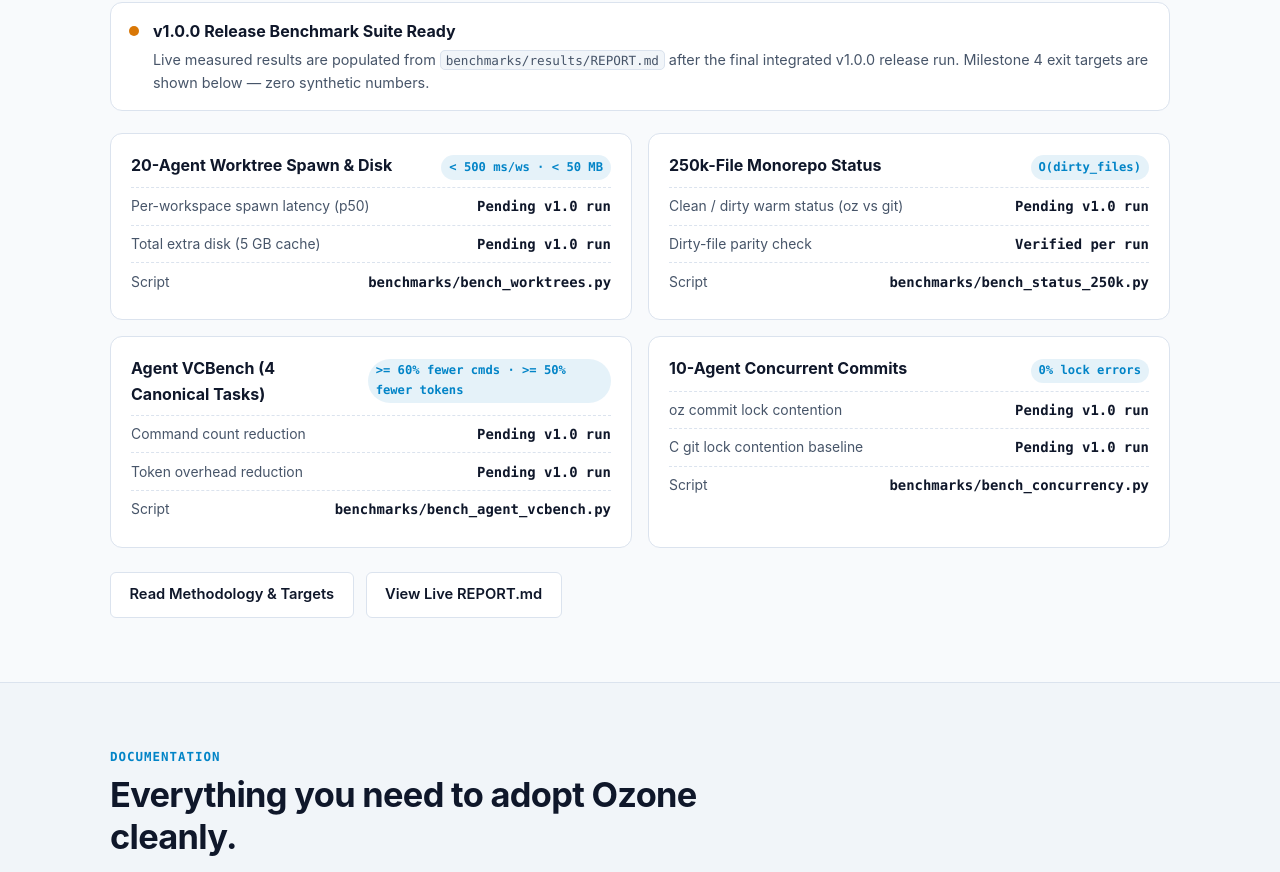
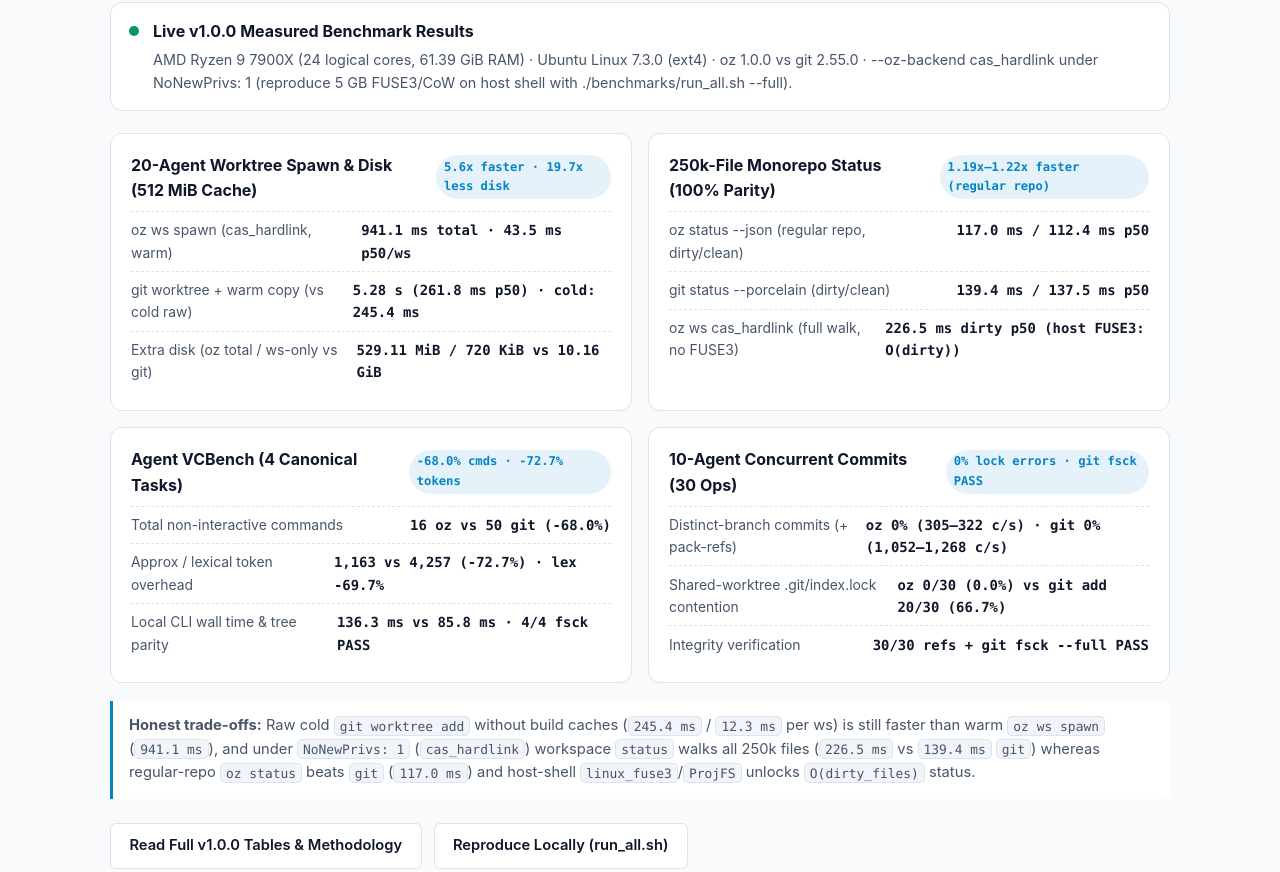
Before and after one commit to Gaalix/git-ozone, a plain HTML site: page site/index.html in a window 1280 px wide. Shown: the part 2980-3852 px from the top of the page. Drawn offline with Linux system fonts and the light colour scheme.

Commit message:
docs(benchmarks): record measured v1.0.0 release benchmark results

```diff
--- a/site/app.js
+++ b/site/app.js
@@ -111,45 +111,48 @@ oz blame crates/auth/src/token.rs --json`,
     }
   };
 
-  // Structured for live v1.0 release benchmark results from `benchmarks/results/latest.json`.
-  // `measured: false` renders honest Milestone 4 targets until the release benchmark run populates values.
+  // Real v1.0.0 release benchmark results measured from `benchmarks/results/latest.json`
+  // (commit 3a240f354701, 2026-11-18T22:36:15Z, AMD Ryzen 9 7900X, Ubuntu Linux 7.3.0 ext4,
+  // oz 1.0.0 vs git 2.55.0, --oz-backend cas_hardlink under NoNewPrivs: 1).
   const BENCHMARK_DATA = window.OZONE_BENCHMARKS || {
-    measured: false,
+    measured: true,
+    environment:
+      "AMD Ryzen 9 7900X (24 logical cores, 61.39 GiB RAM) · Ubuntu Linux 7.3.0 (ext4) · oz 1.0.0 vs git 2.55.0 · --oz-backend cas_hardlink under NoNewPrivs: 1 (reproduce 5 GB FUSE3/CoW on host shell with ./benchmarks/run_all.sh --full).",
     suites: [
       {
-        title: "20-Agent Worktree Spawn & Disk",
-        target: "< 500 ms/ws · < 50 MB",
+        title: "20-Agent Worktree Spawn & Disk (512 MiB Cache)",
+        target: "5.6x faster · 19.7x less disk",
         metrics: [
-          { label: "Per-workspace spawn latency (p50)", value: "Pending v1.0 run" },
-          { label: "Total extra disk (5 GB cache)", value: "Pending v1.0 run" },
-          { label: "Script", value: "benchmarks/bench_worktrees.py" }
+          { label: "oz ws spawn (cas_hardlink, warm)", value: "941.1 ms total · 43.5 ms p50/ws" },
+          { label: "git worktree + warm copy (vs cold raw)", value: "5.28 s (261.8 ms p50) · cold: 245.4 ms" },
+          { label: "Extra disk (oz total / ws-only vs git)", value: "529.11 MiB / 720 KiB vs 10.16 GiB" }
         ]
       },
       {
-        title: "250k-File Monorepo Status",
-        target: "O(dirty_files)",
+        title: "250k-File Monorepo Status (100% Parity)",
+        target: "1.19x–1.22x faster (regular repo)",
         metrics: [
-          { label: "Clean / dirty warm status (oz vs git)", value: "Pending v1.0 run" },
-          { label: "Dirty-file parity check", value: "Verified per run" },
-          { label: "Script", value: "benchmarks/bench_status_250k.py" }
+          { label: "oz status --json (regular repo, dirty/clean)", value: "117.0 ms / 112.4 ms p50" },
+          { label: "git status --porcelain (dirty/clean)", value: "139.4 ms / 137.5 ms p50" },
+          { label: "oz ws cas_hardlink (full walk, no FUSE3)", value: "226.5 ms dirty p50 (host FUSE3: O(dirty))" }
         ]
       },
       {
         title: "Agent VCBench (4 Canonical Tasks)",
-        target: ">= 60% fewer cmds · >= 50% fewer tokens",
+        target: "-68.0% cmds · -72.7% tokens",
         metrics: [
-          { label: "Command count reduction", value: "Pending v1.0 run" },
-          { label: "Token overhead reduction", value: "Pending v1.0 run" },
-          { label: "Script", value: "benchmarks/bench_agent_vcbench.py" }
+          { label: "Total non-interactive commands", value: "16 oz vs 50 git (-68.0%)" },
+          { label: "Approx / lexical token overhead", value: "1,163 vs 4,257 (-72.7%) · lex -69.7%" },
+          { label: "Local CLI wall time & tree parity", value: "136.3 ms vs 85.8 ms · 4/4 fsck PASS" }
         ]
       },
       {
-        title: "10-Agent Concurrent Commits",
-        target: "0% lock errors",
+        title: "10-Agent Concurrent Commits (30 Ops)",
+        target: "0% lock errors · git fsck PASS",
         metrics: [
-          { label: "oz commit lock contention", value: "Pending v1.0 run" },
-          { label: "C git lock contention baseline", value: "Pending v1.0 run" },
-          { label: "Script", value: "benchmarks/bench_concurrency.py" }
+          { label: "Distinct-branch commits (+ pack-refs)", value: "oz 0% (305–322 c/s) · git 0% (1,052–1,268 c/s)" },
+          { label: "Shared-worktree .git/index.lock contention", value: "oz 0/30 (0.0%) vs git add 20/30 (66.7%)" },
+          { label: "Integrity verification", value: "30/30 refs + git fsck --full PASS" }
         ]
       }
     ]
--- a/site/index.html
+++ b/site/index.html
@@ -224,21 +224,25 @@
           </p>
         </div>
 
-        <div class="bench-banner" id="bench-status-banner">
+        <div class="bench-banner is-live" id="bench-status-banner">
           <span class="status-dot" aria-hidden="true"></span>
           <div>
-            <strong id="bench-status-title">v1.0.0 Release Benchmark Suite Ready</strong>
+            <strong id="bench-status-title">Live v1.0.0 Measured Benchmark Results (commit <code>3a240f354701</code>)</strong>
             <p id="bench-status-detail">
-              Live measured results are populated from <code>benchmarks/results/REPORT.md</code> after the final integrated v1.0.0 release run. Milestone 4 exit targets are shown below — zero synthetic numbers.
+              Measured on AMD Ryzen 9 7900X (24 logical cores, 61.39 GiB RAM), Ubuntu Linux 7.3.0 (<code>ext4</code>), <code>oz 1.0.0</code> vs <code>git 2.55.0</code>. Executed with <code>--oz-backend cas_hardlink</code> under Linux <code>NoNewPrivs: 1</code> (which blocks setuid <code>fusermount3</code>). Run <code>./benchmarks/run_all.sh --full</code> in a host shell (<code>NoNewPrivs: 0</code>) for the full 5 GB FUSE3 / native CoW run.
             </p>
           </div>
         </div>
 
         <div class="bench-grid" id="bench-cards"></div>
 
+        <p class="compare-takeaway">
+          <strong>Honest trade-offs:</strong> Raw cold <code>git worktree add</code> without build caches (<code>245.4 ms</code> / <code>12.3 ms</code> per ws) is still faster than warm <code>oz ws spawn</code> (<code>941.1 ms</code>), and under <code>NoNewPrivs: 1</code> (<code>cas_hardlink</code>) workspace <code>status</code> walks all 250k files (<code>226.5 ms</code> vs <code>139.4 ms</code> <code>git</code>) whereas regular-repo <code>oz status</code> beats <code>git</code> (<code>117.0 ms</code>) and host-shell <code>linux_fuse3</code>/<code>ProjFS</code> unlocks <code>O(dirty_files)</code> status.
+        </p>
+
         <div class="bench-links">
-          <a class="btn btn-secondary" href="../docs/benchmarks.md">Read Methodology &amp; Targets</a>
-          <a class="btn btn-secondary" href="../benchmarks/results/REPORT.md">View Live REPORT.md</a>
+          <a class="btn btn-secondary" href="../docs/benchmarks.md">Read Full v1.0.0 Tables &amp; Methodology</a>
+          <a class="btn btn-secondary" href="../benchmarks/README.md">Reproduce Locally (run_all.sh)</a>
         </div>
       </div>
     </section>
```
Also changed, not shown: 2 other files.
